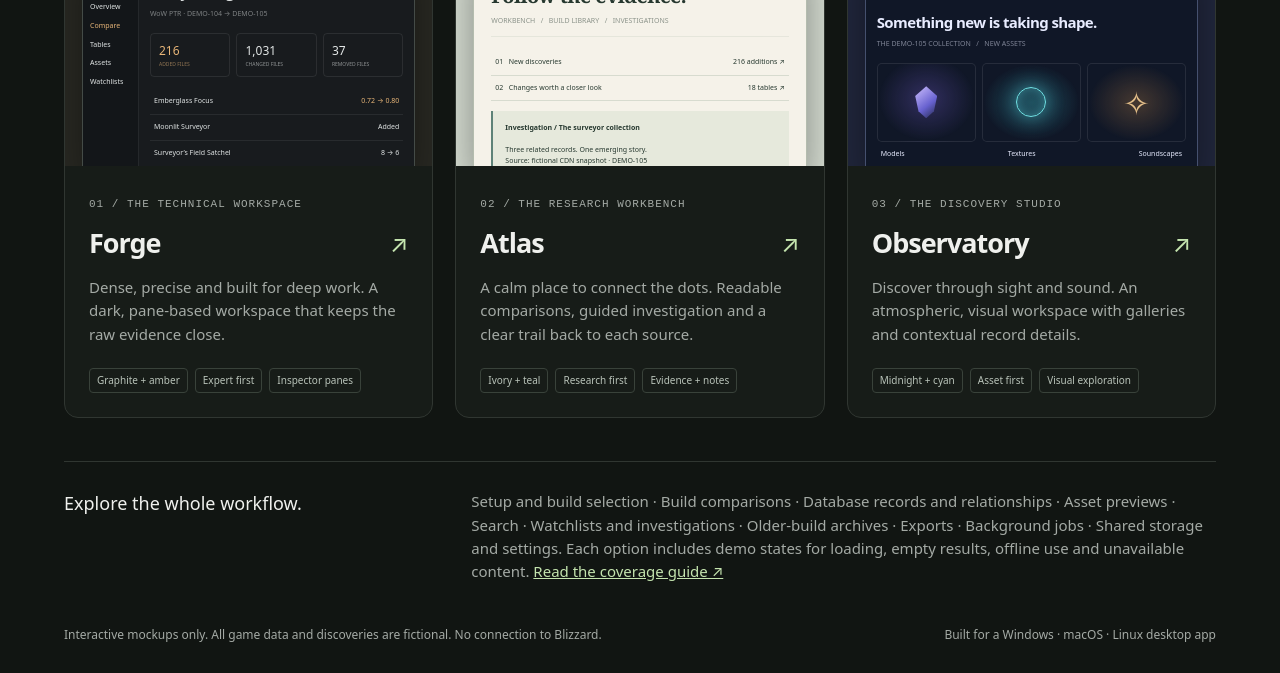
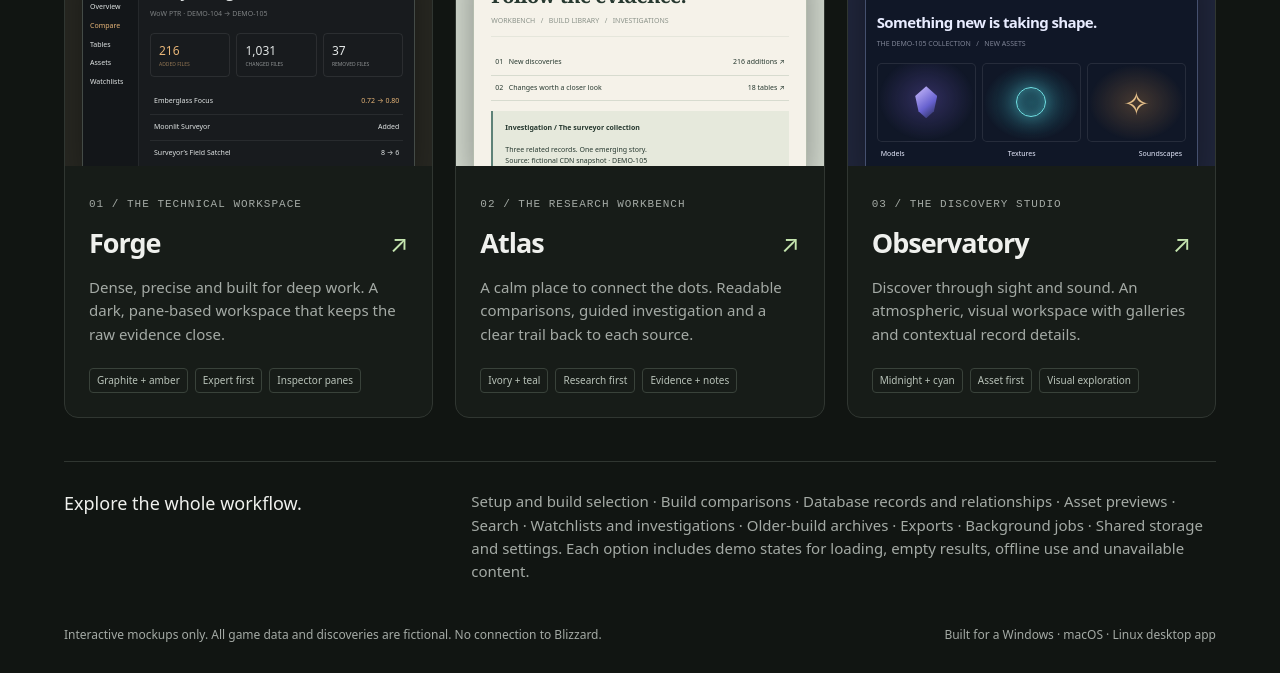
Before and after one commit to aircan80/vibeminer_java, a plain HTML site: page mockups/index.html in a window 1280 px wide. Shown: the part 542-1215 px from the top of the page. Drawn offline with Linux system fonts and the light colour scheme.

Commit message:
Keep private working documents local and record issue-first workflow (#1)

```diff
--- a/mockups/index.html
+++ b/mockups/index.html
@@ -22,6 +22,6 @@
 <div class="preview observatory" aria-hidden="true"><div class="mini"><div class="bar"><i class="dot"></i><i class="dot"></i><i class="dot"></i><span class="mini-brand">✧ VibeMiner / OBSERVATORY</span></div><div class="tabs">Discover &nbsp; Compare &nbsp; Data &nbsp; Collections</div><div class="canvas"><div class="mini-title">Something new is taking shape.</div><div class="mini-sub">THE DEMO-105 COLLECTION &nbsp; / &nbsp; NEW ASSETS</div><div class="tiles"><div class="tile"><div class="gem"></div></div><div class="tile"><div class="orb"></div></div><div class="tile"><div class="rune">✧</div></div></div><div class="row"><span>Models</span><span>Textures</span><span>Soundscapes</span></div></div></div></div>
 <div class="body"><span class="number">03 / THE DISCOVERY STUDIO</span><div class="title"><h2>Observatory</h2><span class="arrow">↗</span></div><p>Discover through sight and sound. An atmospheric, visual workspace with galleries and contextual record details.</p><div class="tags"><span>Midnight + cyan</span><span>Asset first</span><span>Visual exploration</span></div></div></a>
 </div>
-<div class="scope"><h3>Explore the whole workflow.</h3><p>Setup and build selection · Build comparisons · Database records and relationships · Asset previews · Search · Watchlists and investigations · Older-build archives · Exports · Background jobs · Shared storage and settings. Each option includes demo states for loading, empty results, offline use and unavailable content. <a href="WORKFLOWS.md">Read the coverage guide ↗</a></p></div>
+<div class="scope"><h3>Explore the whole workflow.</h3><p>Setup and build selection · Build comparisons · Database records and relationships · Asset previews · Search · Watchlists and investigations · Older-build archives · Exports · Background jobs · Shared storage and settings. Each option includes demo states for loading, empty results, offline use and unavailable content.</p></div>
 </main><footer><span>Interactive mockups only. All game data and discoveries are fictional. No connection to Blizzard.</span><span>Built for a Windows · macOS · Linux desktop app</span></footer>
 </body></html>
```
Also changed, not shown: 8 other files.
